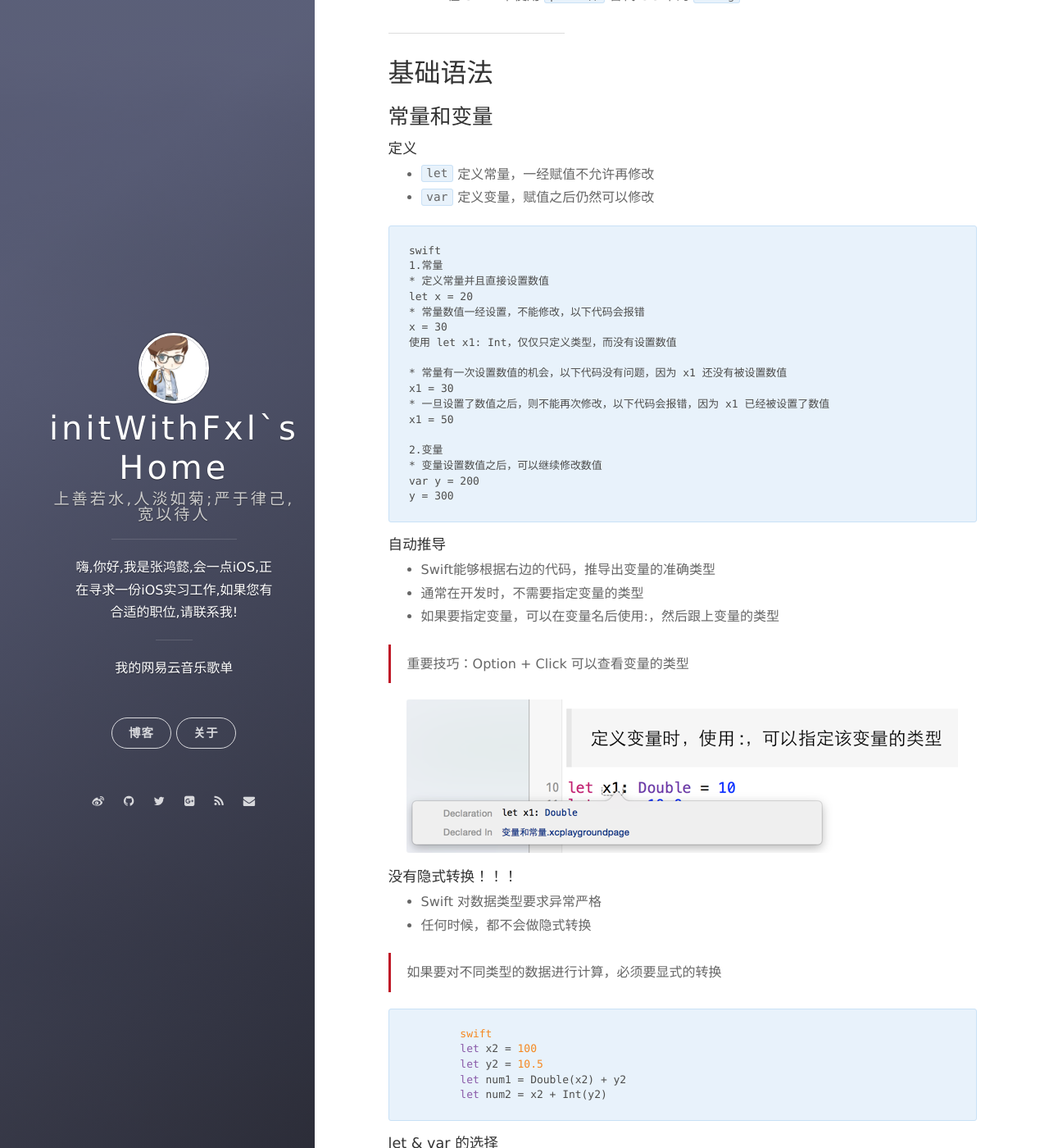
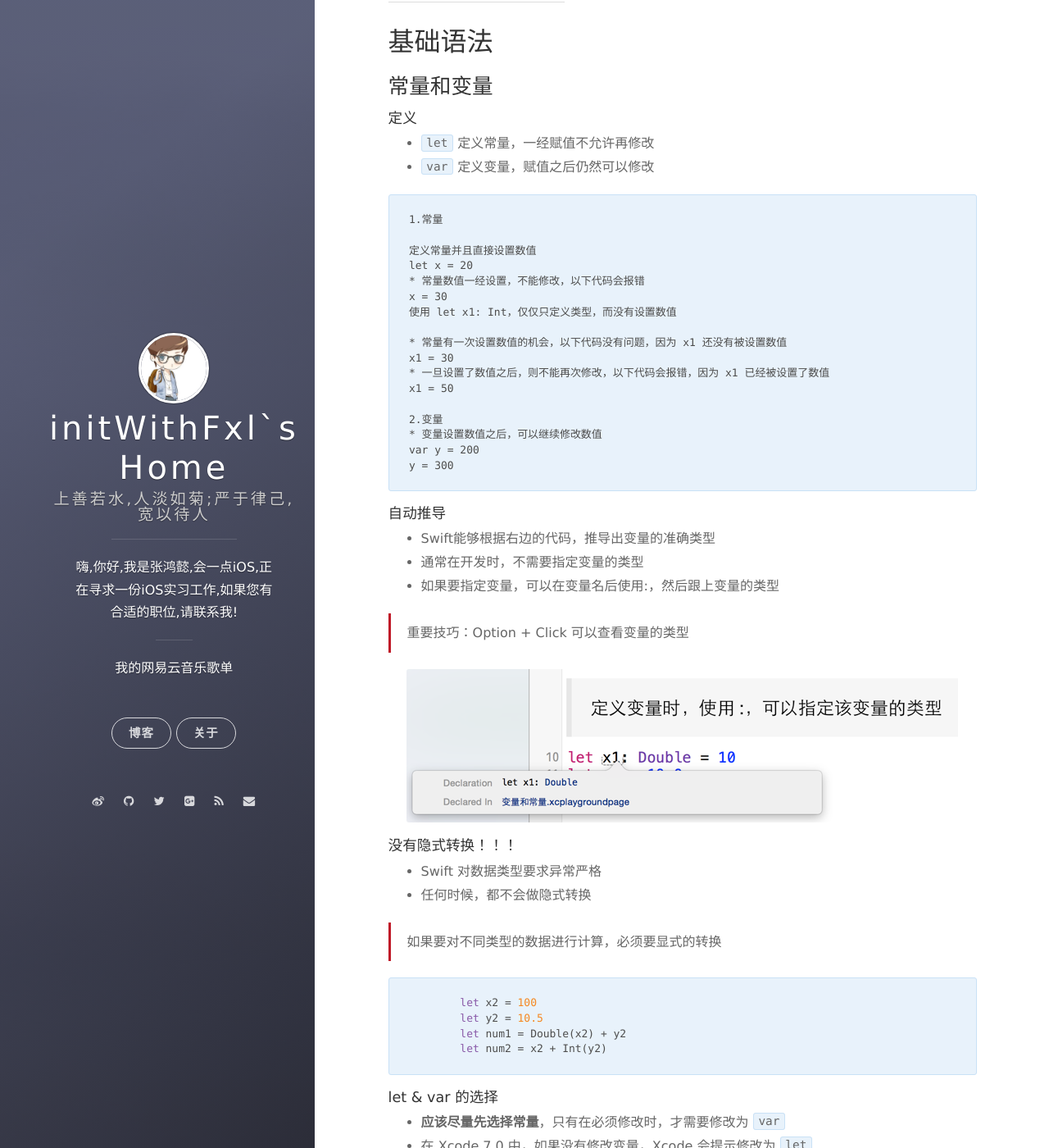
Before and after one commit to initWithFxl/initWithFxl.github.io, a Jekyll site: the page built from _posts/2016-03-30-Swift入门.markdown, in a window 1280 px wide and 1400 px high, scrolled down 3993 px. Shown: the whole window at 82% size. Built offline with Jekyll 4.4.1, drawn with Linux system fonts in a browser that asks for light colours; nearby versions of some CDN libraries; Markdown is read by kramdown in place of the engine named in the settings; comment, search, counter and statistics services are not loaded.

Commit message:
delete code “swift”

````diff
--- a/_posts/2016-03-30-Swift入门.markdown
+++ b/_posts/2016-03-30-Swift入门.markdown
@@ -85,8 +85,6 @@ date: 2016-03-30 22:15:24.000000000 +09:00
 #### 代码实现
 
 ```
-swift
-
 class ViewController: UIViewController {
 
     override func viewDidLoad() {
@@ -143,9 +141,9 @@ class ViewController: UIViewController {
 * `var` 定义变量，赋值之后仍然可以修改
 
 ```
-swift
 1.常量
-* 定义常量并且直接设置数值
+
+定义常量并且直接设置数值
 let x = 20
 * 常量数值一经设置，不能修改，以下代码会报错
 x = 30
@@ -180,7 +178,6 @@ y = 300
 > 如果要对不同类型的数据进行计算，必须要显式的转换
 
 ```
-	swift
 	let x2 = 100
 	let y2 = 10.5
 	let num1 = Double(x2) + y2
@@ -191,6 +188,7 @@ y = 300
 
 * **应该尽量先选择常量**，只有在必须修改时，才需要修改为 `var`
 * 在 Xcode 7.0 中，如果没有修改变量，Xcode 会提示修改为 `let`
+
 ---
 ### <a name="Optional"></a>Optional可选值
 * `Optional` 是 Swift 的一大特色，也是 Swift 初学者最容易困惑的问题
````
